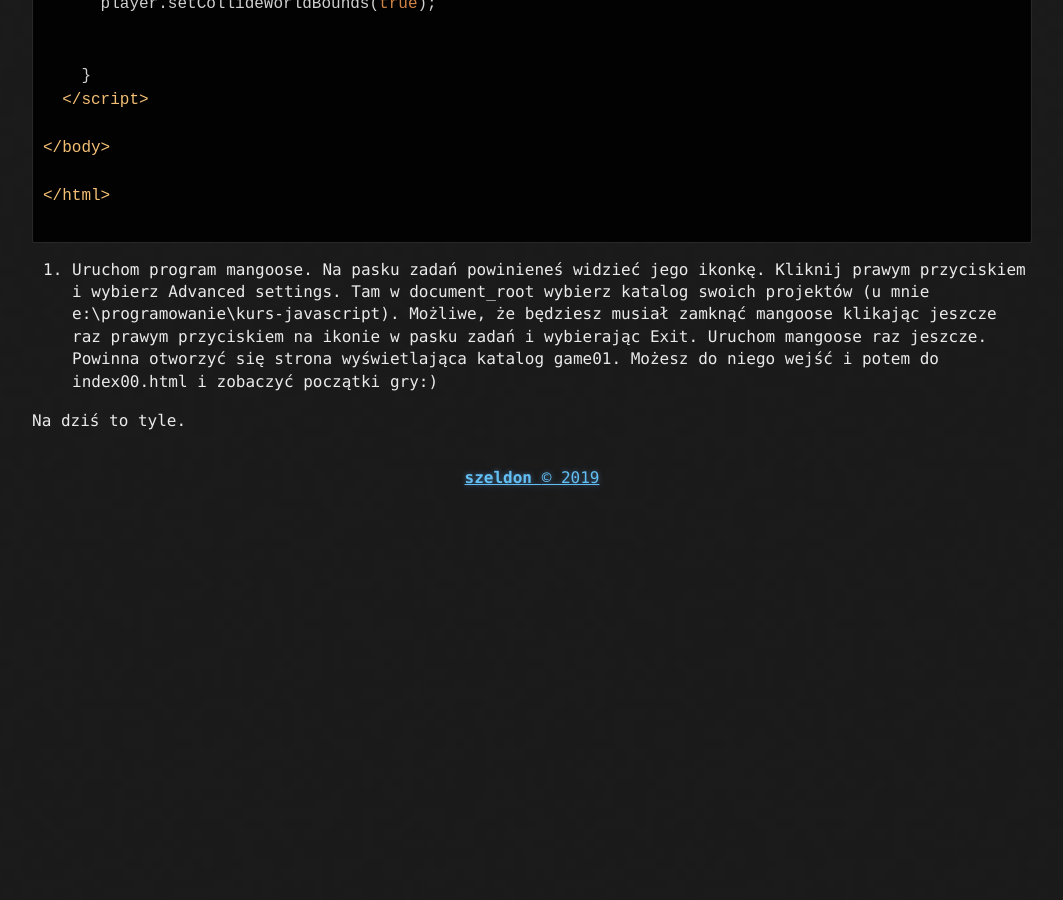
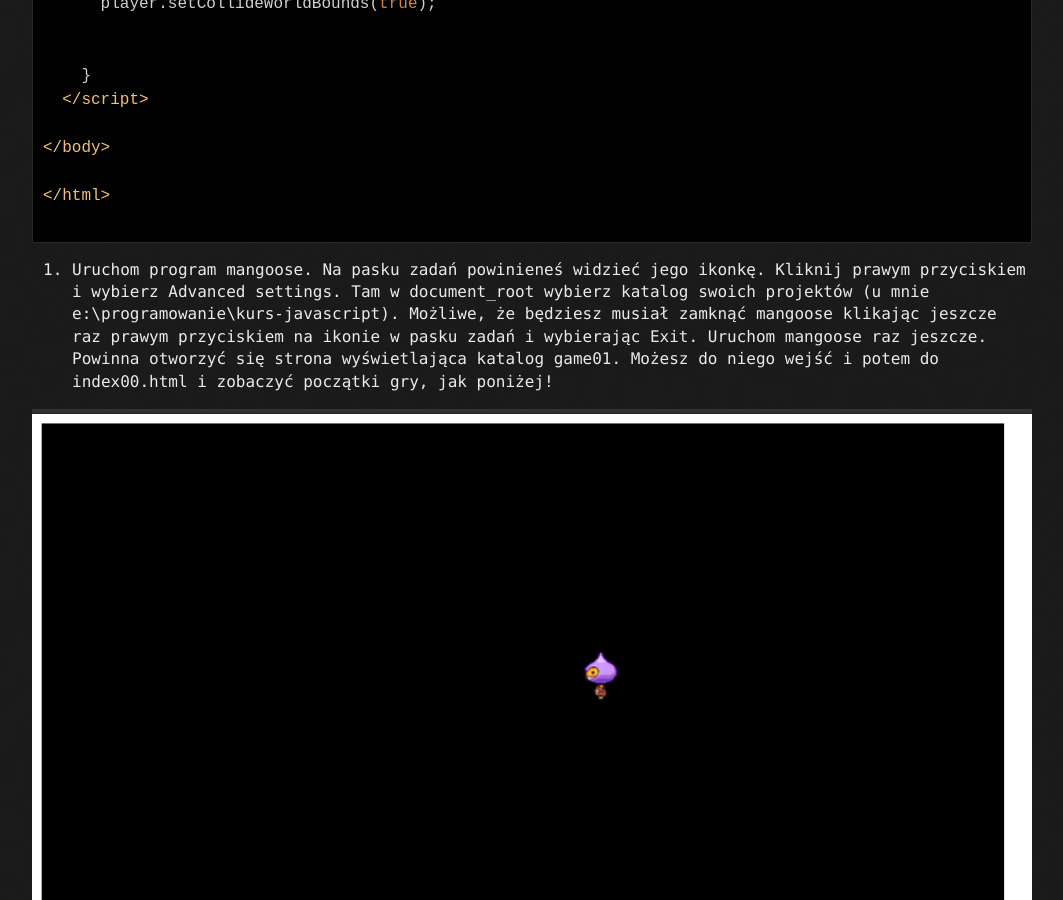
Before and after one commit to szeldon/szeldon.github.io, a Jekyll site: the page built from _posts/2019-03-07-poczatek.md, in a window 1280 px wide and 900 px high, scrolled down 1680 px. Shown: the whole window, without its empty margins (108-1171 px from the left). Built offline with Jekyll 4.4.1, drawn with Linux system fonts in a browser that asks for light colours; before the commit the page ends 2183 px from its top, so only the background shows below that.

Commit message:
dodany screenshot game01

````diff
--- a/_posts/2019-03-07-poczatek.md
+++ b/_posts/2019-03-07-poczatek.md
@@ -72,8 +72,9 @@ Zacznijmy z javascriptem!
 
 ```
 
-1. Uruchom program mangoose. Na pasku zadań powinieneś widzieć jego ikonkę. Kliknij prawym przyciskiem i wybierz Advanced settings. Tam w document_root wybierz katalog swoich projektów (u mnie e:\programowanie\kurs-javascript). Możliwe, że będziesz musiał zamknąć mangoose klikając jeszcze raz prawym przyciskiem na ikonie w pasku zadań i wybierając Exit. Uruchom mangoose raz jeszcze. Powinna otworzyć się strona wyświetlająca katalog game01. Możesz do niego wejść i potem do index00.html i zobaczyć początki gry:)
+1. Uruchom program mangoose. Na pasku zadań powinieneś widzieć jego ikonkę. Kliknij prawym przyciskiem i wybierz Advanced settings. Tam w document_root wybierz katalog swoich projektów (u mnie e:\programowanie\kurs-javascript). Możliwe, że będziesz musiał zamknąć mangoose klikając jeszcze raz prawym przyciskiem na ikonie w pasku zadań i wybierając Exit. Uruchom mangoose raz jeszcze. Powinna otworzyć się strona wyświetlająca katalog game01. Możesz do niego wejść i potem do index00.html i zobaczyć początki gry, jak poniżej!
 
+![](/assets/kurs-js/game01/gam01-screenshot.PNG)
 
 
 Na dziś to tyle.
````
Also changed, not shown: assets/kurs-js/game01/gam01-screenshot.PNG (added).
